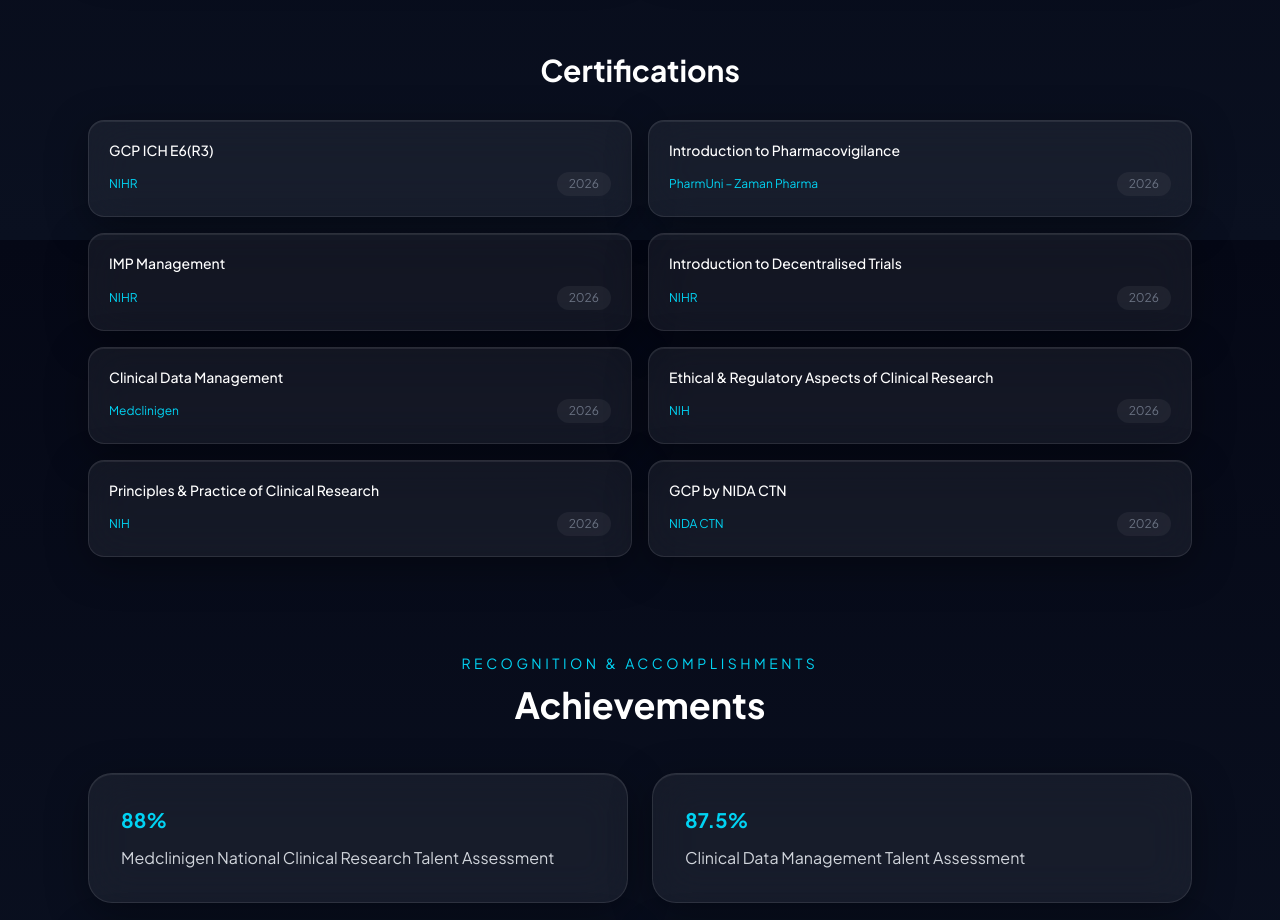
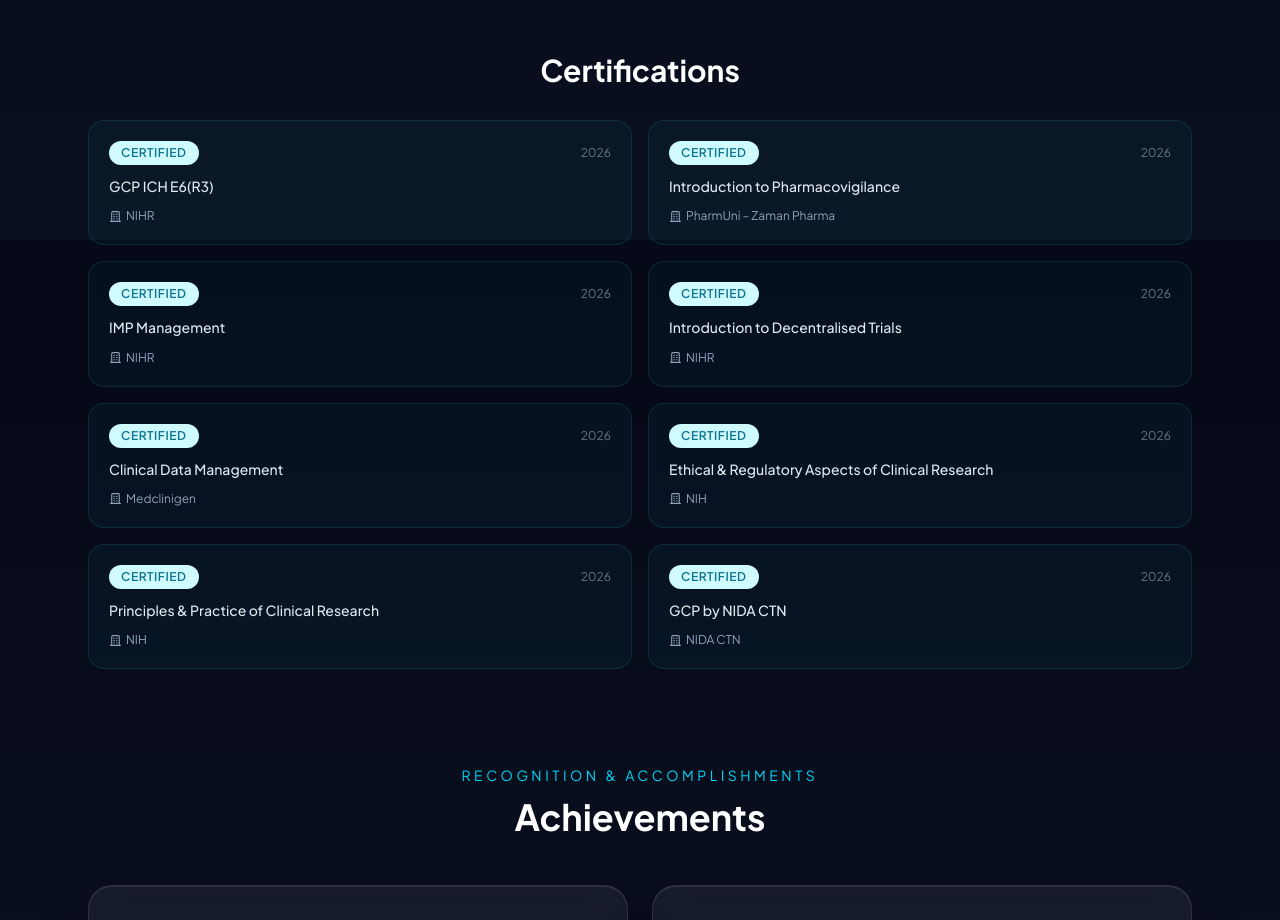
Before and after one commit to drbathrinath/drbathrinath-portfolio, a Next.js app: page / in a window 1280 px wide. Shown: the part 3760-4680 px from the top of the page. Built offline with nearby package versions, Linux system fonts and the light colour scheme.

Commit message:
feat: certifications design C

```diff
--- a/app/page.tsx
+++ b/app/page.tsx
@@ -458,20 +458,42 @@
     {certifications.map((cert) => (
       <div
         key={cert.name}
-        className="glass-card rounded-2xl p-5 flex flex-col gap-2"
+        className="rounded-2xl p-5 flex flex-col gap-3 transition-all duration-300 hover:-translate-y-1"
+        style={{
+          background: "rgba(34,211,238,0.04)",
+          border: "1px solid rgba(34,211,238,0.12)",
+        }}
+        onMouseEnter={e => {
+          e.currentTarget.style.background = "rgba(34,211,238,0.08)";
+          e.currentTarget.style.borderColor = "rgba(34,211,238,0.3)";
+        }}
+        onMouseLeave={e => {
+          e.currentTarget.style.background = "rgba(34,211,238,0.04)";
+          e.currentTarget.style.borderColor = "rgba(34,211,238,0.12)";
+        }}
       >
-        <p className="font-medium text-white text-sm leading-snug">
+        <div className="flex items-center justify-between">
+          <span
+            className="text-xs font-semibold rounded-full px-3 py-1"
+            style={{
+              background: "#cffafe",
+              color: "#0e7490",
+              letterSpacing: "0.05em",
+            }}
+          >
+            CERTIFIED
+          </span>
+          <span className="text-xs text-gray-500">{cert.year}</span>
+        </div>
+
+        <p className="text-sm font-medium text-slate-200 leading-snug">
           {cert.name}
         </p>
 
-        <div className="flex items-center justify-between mt-1">
-          <span className="text-cyan-400 text-xs">
-            {cert.issuer}
-          </span>
-          <span className="text-gray-500 text-xs bg-white/5 px-3 py-1 rounded-full">
-            {cert.year}
-          </span>
-        </div>
+        <span className="text-xs text-slate-400 flex items-center gap-1">
+          <svg xmlns="http://www.w3.org/2000/svg" width="13" height="13" viewBox="0 0 24 24" fill="none" stroke="currentColor" strokeWidth="2" strokeLinecap="round" strokeLinejoin="round"><path d="M3 21l18 0"/><path d="M9 8l1 0"/><path d="M9 12l1 0"/><path d="M9 16l1 0"/><path d="M14 8l1 0"/><path d="M14 12l1 0"/><path d="M14 16l1 0"/><path d="M5 21l0 -16a2 2 0 0 1 2 -2l10 0a2 2 0 0 1 2 2l0 16"/></svg>
+          {cert.issuer}
+        </span>
       </div>
     ))}
   </div>
```
